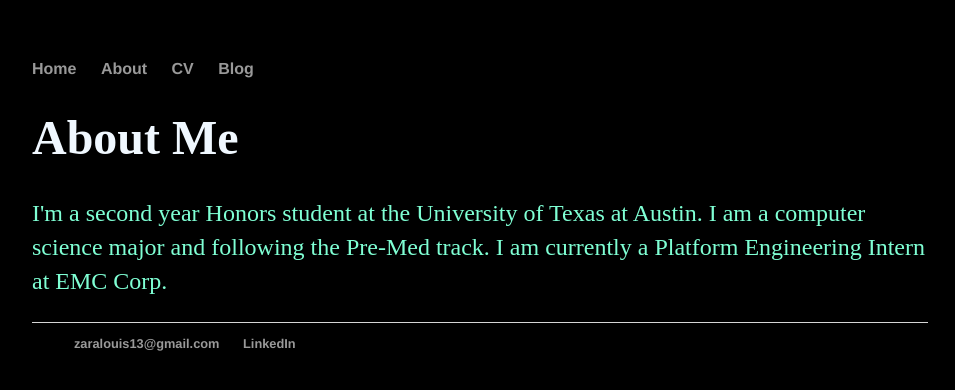
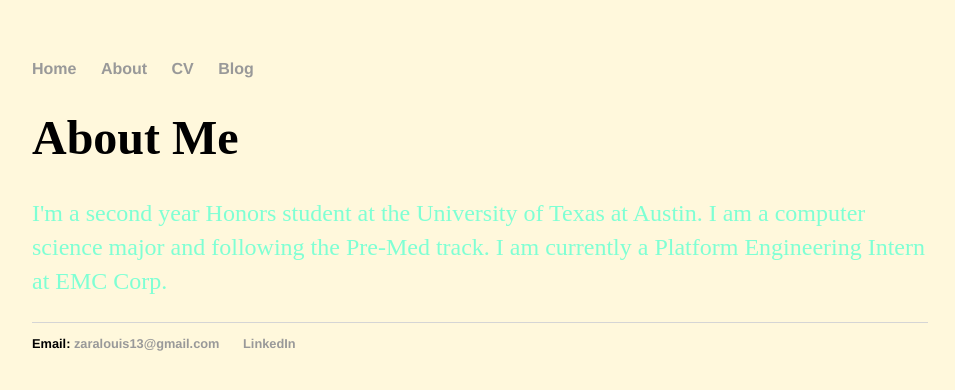
Before and after one commit to zaralouis/zaralouis.github.io, a Jekyll site: the page built from about/index.html, in a window 1280 px wide. Shown: the top 390 px of the page, without its empty margins (160-1115 px from the left). Built offline with Jekyll 4.4.1, drawn with Linux system fonts in a browser that asks for light colours.

Commit message:
Update index.html

```diff
--- a/about/index.html
+++ b/about/index.html
@@ -10,8 +10,8 @@
 	<head>
 		<title>Zara Louis</title>
 	</head>
-	<body bgcolor="#000000">
-		<h1><font color="#f0f8ff" face="Brown, Minion Web">About Me</h1></font>
+	<body bgcolor="	#fff8dc">
+		<h1><font face="Franklin Gothic">About Me</h1></font>
 		<div class="container">
     		<div class="blurb"><p><font color="#7fffd4" face="Minion Web"> I'm a second year Honors student at the University of Texas at Austin. I am a computer science major and following the Pre-Med track. I am currently a Platform Engineering Intern at EMC Corp.
 				</font></p>
```
